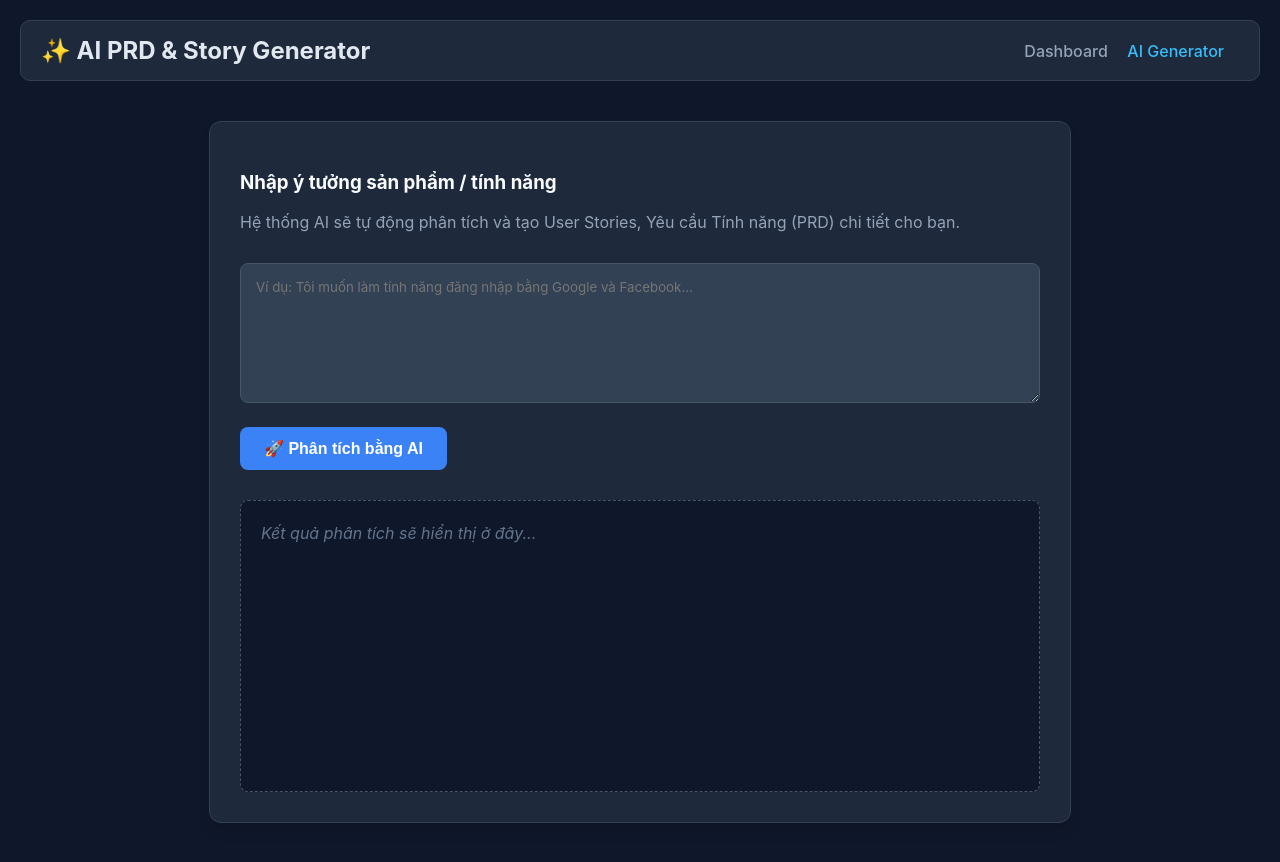
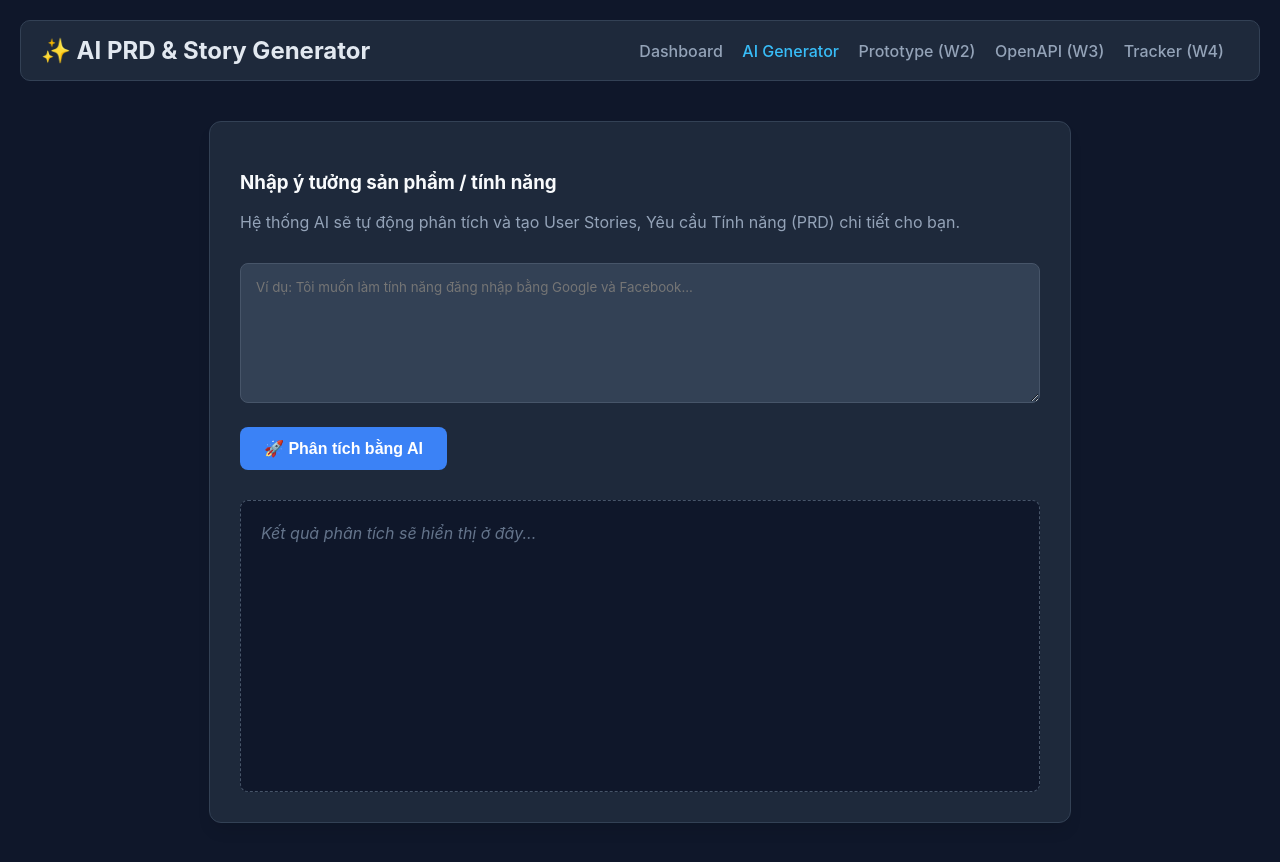
Before and after one commit to nguyenluongthe/NTRevo---Adaptive-fitness-recovery, a plain HTML site: page frontend/ai-generator.html in a window 1280 px wide. Drawn offline with Linux system fonts and the light colour scheme.

Commit message:
feat(nav): unify cross-page navigation links across Sprints 1 to 4

```diff
--- a/frontend/ai-generator.html
+++ b/frontend/ai-generator.html
@@ -22,6 +22,9 @@
         <div class="nav">
             <a href="index.html">Dashboard</a>
             <a href="ai-generator.html" class="active">AI Generator</a>
+            <a href="prototype.html">Prototype (W2)</a>
+            <a href="swagger.html">OpenAPI (W3)</a>
+            <a href="workout-tracker.html">Tracker (W4)</a>
         </div>
     </div>
 
```
Also changed, not shown: frontend/index.html (+3 -0 lines).
